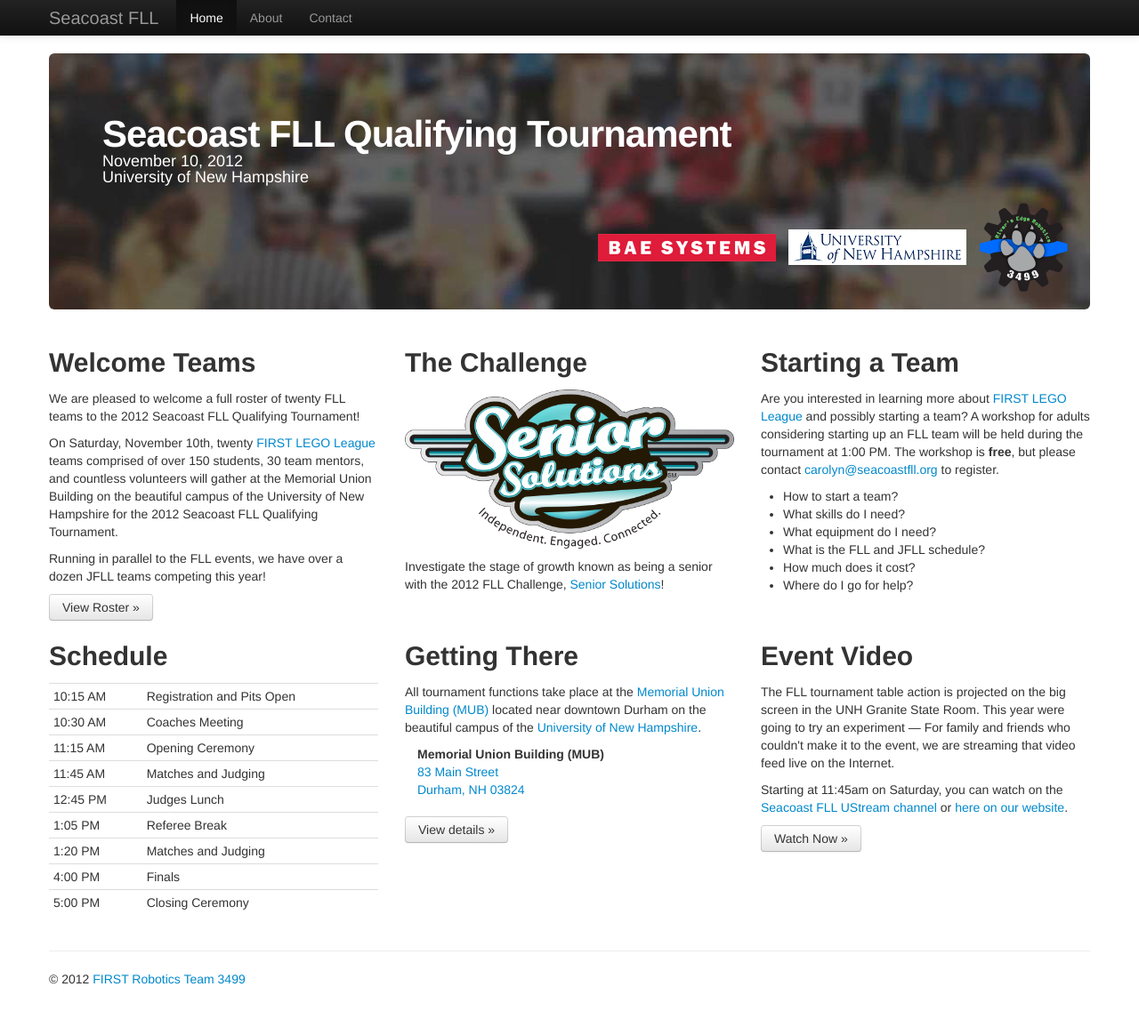
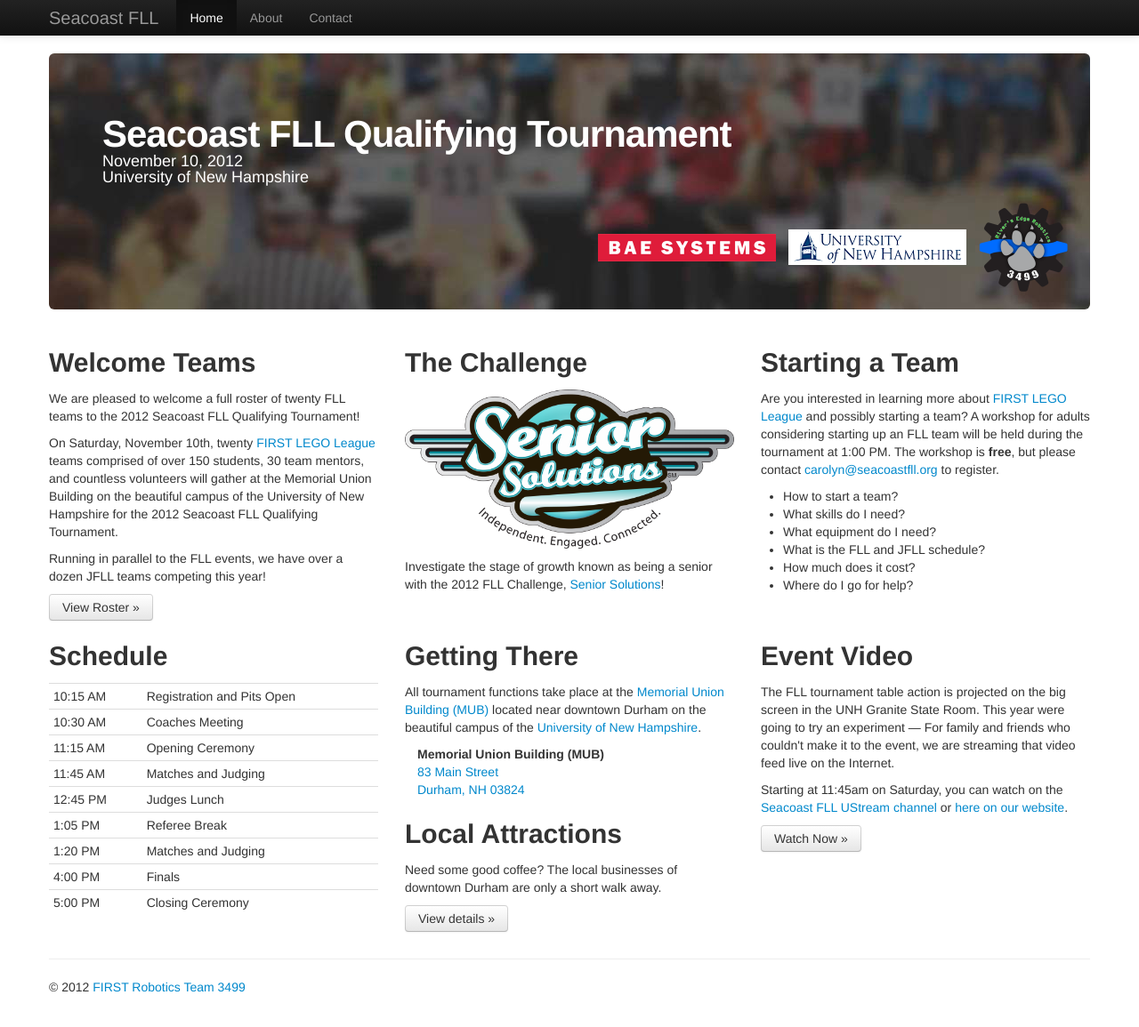
Before and after one commit to team3499/seacoastfll.org, a Jekyll site: the page built from index.html, in a window 1280 px wide and 1170 px high. Shown: the top 1155 px of the window at 89% size. Built offline with Jekyll 4.4.1, drawn with Linux system fonts in a browser that asks for light colours.

Commit message:
Local attraction plug moved

```diff
--- a/index.html
+++ b/index.html
@@ -56,6 +56,8 @@ author: Brian Turnbull
             <address style="margin-left: 1em"><strong>Memorial Union Building (MUB)</strong><br>
             <a href="https://maps.google.com/maps?q=83+Main+Street,+Durham,+NH&hl=en&ll=43.134564,-70.930052&spn=0.04303,0.069609&sll=43.137633,-70.933485&sspn=0.043028,0.069609&oq=83+Main+Street,+Du&t=m&hnear=83+Main+St,+Durham,+Strafford,+New+Hampshire+03824&z=14">83 Main Street<br>Durham, NH 03824</a></address>
           </div>
+          <h2>Local Attractions</h2>
+          <p>Need some good coffee?  The local businesses of downtown Durham are only a short walk away.</p>
           <p><a class="btn" href="/travel.html">View details &raquo;</a></p>
         </div>
         <div class="span4">
@@ -64,9 +66,4 @@ author: Brian Turnbull
           <p>Starting at 11:45am on Saturday, you can watch on the <a href="http://ustream.tv/channel/seacoast-fll">Seacoast FLL UStream channel</a> or <a href="/broadcast.html">here on our website</a>.</p>
           <p><a class="btn" href="/broadcast.html">Watch Now &raquo;</a></p>
         </div>
-        <!--<div class="span4">
-          <h2>Local Attractions</h2>
-          <p>Need some good coffee?  The local businesses of downtown Durham are only a short walk away.</p>
-          <a href="/img/areamap.png"><img src="/img/areamap.png"></a>
-        </div>-->
       </div>
--- a/travel.html
+++ b/travel.html
@@ -14,6 +14,8 @@ author: Brian Turnbull
             <a href="https://maps.google.com/maps?q=83+Main+Street,+Durham,+NH&hl=en&ll=43.134564,-70.930052&spn=0.04303,0.069609&sll=43.137633,-70.933485&sspn=0.043028,0.069609&oq=83+Main+Street,+Du&t=m&hnear=83+Main+St,+Durham,+Strafford,+New+Hampshire+03824&z=14">83 Main Street<br>Durham, NH 03824</a></address>
           </div>
           <p>Drivers unfamiliar with the area are encouraged to approach Durham from the west via Route 155A to avoid the downtown Durham loop and simplify access to the MUB drop-off entrance.</p>
+          <h2>Local Attractions</h2>
+          <p>Need some good coffee?  The local businesses of downtown Durham are only a short walk away.</p>
         </div>
         <div class="span6">
           <a href="/img/areamap.png"><img src="/img/areamap.png"></a>
```
